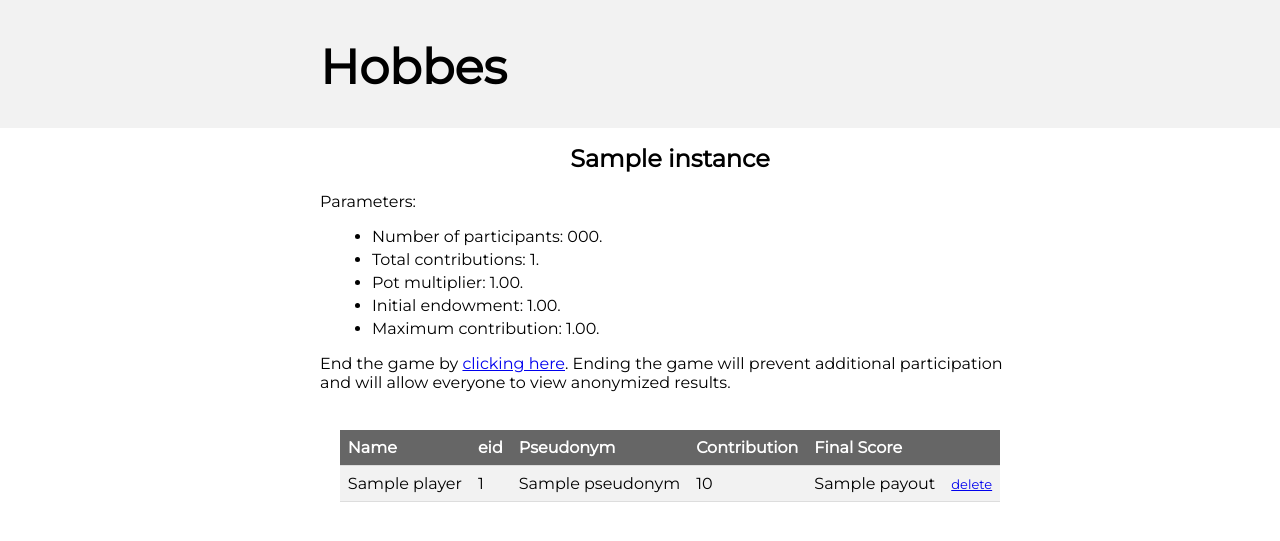
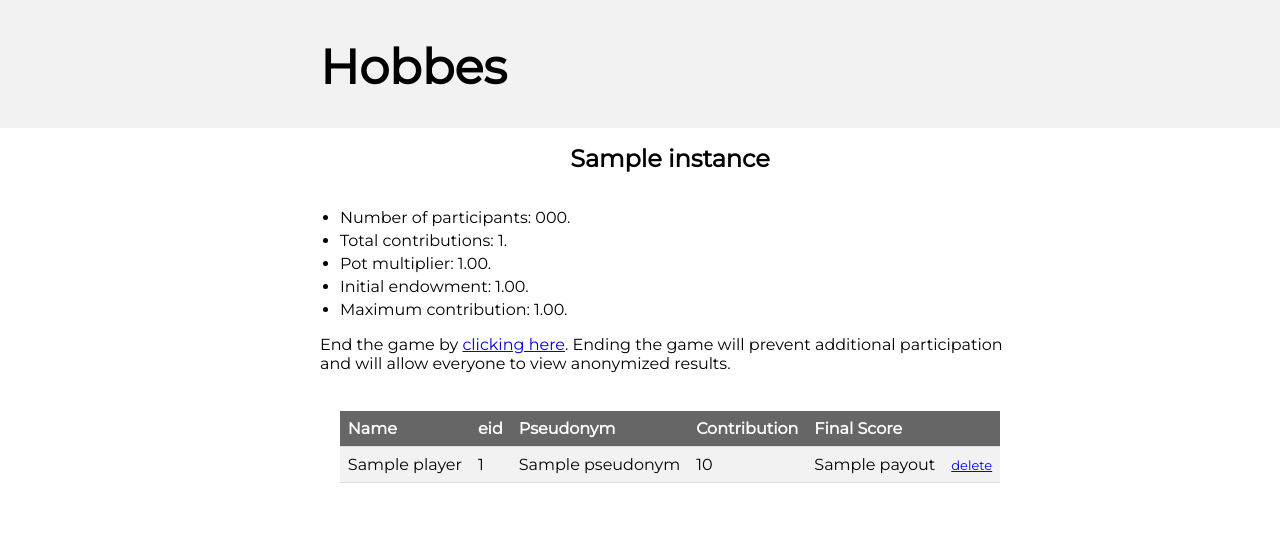
Before and after one commit to eowagner/Hobbes, a Django app: template Hobbes/publicgoods/templates/publicgoods/instructor_view.html in a window 1280 px wide. Shown: the top 541 px of the page. Run offline with Django 3.2, Linux system fonts and the light colour scheme; tables that the repository leaves empty hold one stand-in row (values such as "Sample post"); the template is opened without the code that fills it: values that come from a table or form of the project are taken from there, most other values are stand-ins (such as "Sample title", 1, 10 or a date in 2020).

Commit message:
removed list heading

```diff
--- a/Hobbes/publicgoods/templates/publicgoods/instructor_view.html
+++ b/Hobbes/publicgoods/templates/publicgoods/instructor_view.html
@@ -6,8 +6,6 @@
 
 <br>
 
-Parameters:
-<div class="offset">
 <ul>
     <li>Number of participants: {{ number_responses }}. </li>
     <li>Total contributions: {{ total_contribution }}.</li>
@@ -15,7 +13,6 @@ Parameters:
     <li>Initial endowment: {{ instance.endowment }}.</li>
     <li>Maximum contribution: {{ instance.max_contribution }}.</li>
 </ul>
-</div>
 
 {% if instance.available %}
 End the game by <a href="{% url 'close_instance' instance.id %}">clicking here</a>.  Ending the game will prevent additional participation and will allow everyone to view anonymized results.  <br><br>
```
